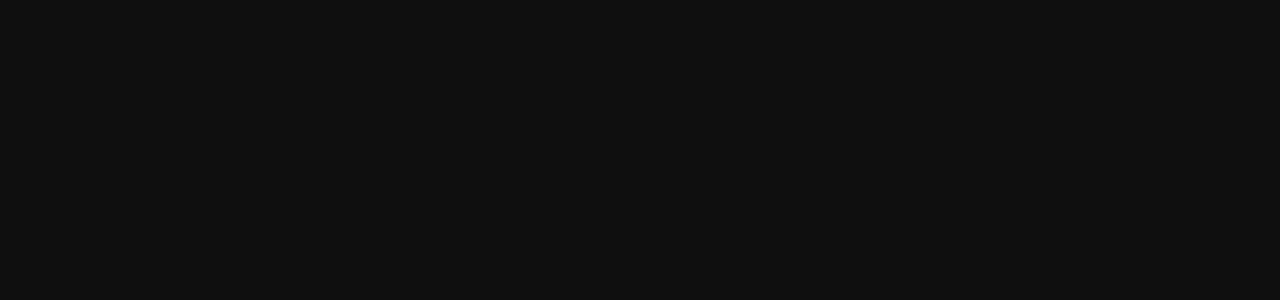
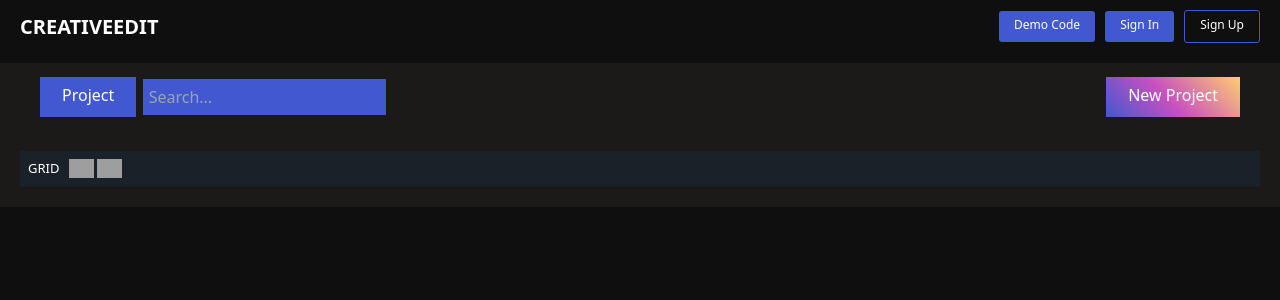
Before and after one commit to Creativetools90/products, a React (Vite) app in the folder webProjects/editor/client/: page /projectDashbord in a window 1280 px wide. Before the commit this address had no page. Shown: the top 300 px of the page. Built offline with nearby package versions, Linux system fonts and the light colour scheme; grey boxes are pictures that could not be loaded.

Commit message:
make projects

```diff
--- a/webProjects/editor/client/src/App.tsx
+++ b/webProjects/editor/client/src/App.tsx
@@ -5,6 +5,7 @@
 import Layout from './webComponent/layout/Layout';
 import Home from './webComponent/homePage/Home';
 import DemoCodeMerge from './webComponent/demoCode/DemoCodeMerge';
+import ProjectMakeer from './webComponent/ProjectMake/ProjectMakeer';
 const App = () => {
   return (
     <>
@@ -13,6 +14,7 @@
         <Routes>
           <Route path='/' element={<Layout/>} >
           <Route index element={<Home/>} />
+          <Route path='/projectDashbord' element={<ProjectMakeer/>} />
           </Route>
           <Route path='/demoCode' element={<DemoCodeMerge/>} />
         </Routes>
--- /dev/null
+++ b/webProjects/editor/client/src/webComponent/ProjectMake/Project.css
@@ -0,0 +1,62 @@
+.projectMContainer {
+  background-color: rgb(28, 25, 25);
+  /* max-width: 1300px; */
+  /* margin: 2px auto; */
+  padding: 10px;
+}
+
+.proHeader {
+  /* background-color: palevioletred; */
+  display: flex;
+  align-items: center;
+  justify-content: space-between;
+  padding: 4px 30px;
+}
+
+.left_p_m {
+  display: flex;
+  align-items: center;
+  gap: 0.4rem;
+}
+.left_p_m p {
+  background-color: var(--lightBLue);
+  padding: 6px 22px 10px;
+  text-transform: capitalize;
+}
+.left_p_m input {
+  padding: 6px;
+  color: rgb(255, 255, 255);
+  background-color: var(--lightBLue);
+}
+
+.right_p_m button {
+    background: -webkit-linear-gradient(43deg, #4158D0 0%, #C850C0 46%, #FFCC70 100%);
+  padding: 6px 22px 10px;
+  text-transform: capitalize;
+}
+
+
+.pro_gridBar{
+    display: flex;
+    align-items: center;
+    padding: 8px;
+    background-color:#0094e912;
+}
+
+.p_l_bar{
+    display: flex;
+    align-items: center;
+    gap: 10px;
+    text-transform: uppercase;
+    font-size: 13px;
+}
+.g_icon{
+    display: flex;
+    align-items: center;
+    gap: 3px;
+}
+
+.proListing{
+    padding: 10px;
+    margin-top: 20px;
+}
--- /dev/null
+++ b/webProjects/editor/client/src/webComponent/ProjectMake/ProjectMakeer.tsx
@@ -0,0 +1,31 @@
+import React from 'react'
+import "./Project.css";
+const ProjectMakeer = () => {
+    return (
+        <div className="projectMContainer">
+            <div className="proHeader">
+                <div className="left_p_m">
+                    <p>project</p>
+                    <input type="text" className='s_project_list' placeholder='Search...' />
+                </div>
+                <div className="right_p_m">
+                    <button>new project</button>
+                </div>
+            </div>
+            <div className="proListing">
+                <div className="pro_gridBar">
+                    <div className="p_l_bar">
+                        grid
+                        <div className="g_icon">
+                        <img width="25" style={{background:"white"}}  height="25" src="https://img.icons8.com/ios-filled/50/000000/grid.png" alt="grid"/>
+                        <img width="25" style={{background:"white"}} height="25" src="https://img.icons8.com/ios-filled/50/000000/menu--v1.png" alt="menu--v1"/>
+                        </div>
+                    </div>
+                </div>
+                <div className="projectList"></div>
+            </div>
+        </div>
+    )
+}
+
+export default ProjectMakeer
--- a/webProjects/editor/client/src/webComponent/homePage/Home.tsx
+++ b/webProjects/editor/client/src/webComponent/homePage/Home.tsx
@@ -39,7 +39,7 @@
                     <Link to="/demoCode" className='demoBtnLink' >try demo code</Link>
                     <div className="g_l_b_btn">
                         <div className="btncover">
-                            <Link to="/demoCode" className='m_pro_link' >Make Project</Link>
+                            <Link to="/projectDashbord" className='m_pro_link' >Make Project</Link>
                         </div>
                     </div>
                 </div>
```
